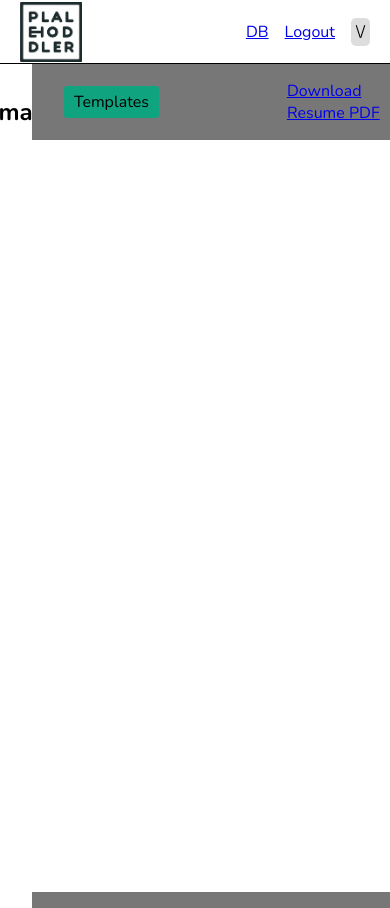
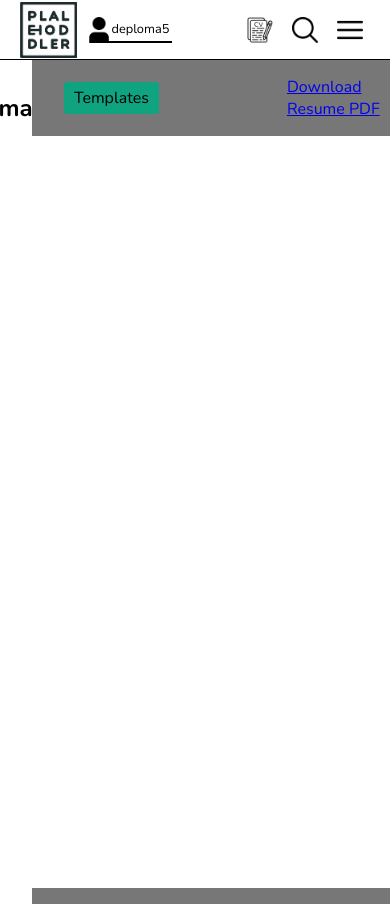
Before and after one commit to HaashimH1/pattern_resume, a Django app: page /dashboard/ in a window 390 px wide; the page is wider, and only the part inside the window is pictured. Run offline with Django 5.2, Linux system fonts and the light colour scheme; a user stored in the database is signed in; data comes from the database, SQL or seed files in the repository; parts of the project's set-up code (start-up, migrations or seed data) failed here and were passed over.

Commit message:
feat: styling and responsiveness to nav bar, side bar toggle for extra nav options

```diff
--- a/static/css/style.css
+++ b/static/css/style.css
@@ -330,7 +330,7 @@ input[type="text"]{
 
 .nav{
     width: 100%;
-    height: 64px;
+    height: 60px;
 }
 
 .nav-container{
@@ -352,20 +352,131 @@ input[type="text"]{
 }
 
 .nav-logo{
-    height: 60px;
+    height: 56px;
 }
-.nav-right-container{
+.nav-right-container, .nav-left-container{
     display: flex;
     flex-direction: row;
     align-items: center;
+    gap: 5px;
+}
+
+.extend-nav-button{
+    cursor: pointer;
+}
+
+.nav-button{
+    display: flex;
+    align-items: center;
+    justify-content: center;
+    text-decoration: none;
+    padding: 7px;
+    border-radius: 10px;
+    display: flex;
+    justify-content: center;
+    align-items: center;
+}
+
+.nav-button:hover{
+    background-color: #DDDDDD;
+
+    transition: all;
+    transition-duration: .3s;
+}
+
+.nav-icon-img{
+    height: 26px;
+}
+
+.profile-logged {
+    position: relative;
+    left: 4px;
+    z-index: 1; /* Ensures the icon is on top of the username div */
+}
+
+.nav-username-container{
+    display: flex;
+    flex-direction: row;
+    align-items: center;
+}
+
+.nav-username{
+    text-align: center;
+    padding: 3px;
+    border-bottom: 2px solid black;
+    font-size: .8em;
+    max-width: 100px;
+    overflow: hidden; /* Hide any overflowing content */
+    white-space: nowrap;
+    text-overflow: ellipsis; /* Add ellipsis (...) to indicate truncated text */
+}
+
+.side-menu-container{
+    display: flex;
+    flex-direction: column;
+    justify-content: flex-start;
+    align-items: flex-end;
+    width: 320px;
+    height: 100vh;
+    background-color: white;
+    padding: 1em;
+    position: absolute;
+    right: -320px;
+    top: 0;
+    display: none;
+    z-index: 11;
     gap: 1em;
 }
-.toggle-extend-nav-button{
+
+.close-side-menu-button{
     cursor: pointer;
-    text-align: center;
-    background-color: #DDDDDD;
-    border-radius: 5px;
-    padding: 3px 5px;
+    padding: 10px;
+    border-radius: 10px;
+    display: flex;
+    justify-content: center;
+    align-items: center;
+}
+
+.close-side-menu-button:hover{
+    background-color: #ffcccc;
+    transition: all;
+    transition-duration: .3s;
+}
+
+.side-section-container{
+    display: flex;
+    flex-direction: column;
+    align-items: flex-start;
+    justify-content: center;
+    width: 100%;
+    gap: 5px;
+}
+
+.side-sub-container{
+    display: flex;
+    flex-direction: row;
+    justify-content: flex-start;
+    align-items: center;
+    gap: 30px;
+    width: 100%;
+    border-radius: 10px;
+    padding: 10px;
+    text-decoration: none;
+    color: black;
+}
+
+.side-sub-container:hover{
+    background-color: #E5E5E5;
+    transition: all;
+    transition-duration: .3s;
+}
+
+.side-logout{
+    background-color: #ffEEEE;
+}
+
+.side-logout:hover{
+    background-color: #ffcccc;
 }
 
 .hero{
--- a/static/js/custom.js
+++ b/static/js/custom.js
@@ -1,4 +1,17 @@
 $(document).ready(function(){
+
+
+  function scalePreview() {
+    var $previewPage = $('.resume-preview-page');
+    var previewPageWidth = $previewPage.width();
+    var fontSize = previewPageWidth / 793 + 'em';
+    $previewPage.css('font-size', fontSize);
+}
+
+// Call the scalePreview function on page load and window resize
+scalePreview();
+$(window).resize(scalePreview);
+
 
   $('.subsection-header').on('click', function(){
     // Find the closest subsection container, then the form within it.
@@ -119,5 +132,30 @@ $('textarea').each(function() {
   autoResizeTextarea(this);
 });
 
+$(".extend-nav-button").on("click", function () {
+  // Show the background overlay with a fade-in effect
+  $(".background-overlay").removeClass("hidden").css("display", "block");
+
+  // Slide in the sidebar menu from right to left
+  $(".side-menu-container").css({
+       display: "flex", // Ensure the sidebar is visible
+  }).animate({right: "0"}, 200); // Slide in over 500ms;
+});
+
+$(".close-side-menu-button").on("click", function () {
+  // Show the background overlay with a fade-in effect
+  $(".background-overlay").addClass("hidden").css("display", "flex");
+
+  // Slide in the sidebar menu from right to left
+  $(".side-menu-container").css({
+       display: "none", // Ensure the sidebar is visible
+       right: "-320px"
+  });
+});
+
+
+
+
+
 
 });
--- a/users/templates/base.html
+++ b/users/templates/base.html
@@ -25,27 +25,85 @@
                     <img src="{% static 'images/placeholder.png' %}" alt="logo" class="nav-logo">
                 </a>
 
+                {% if user.is_authenticated %}
+                <div class="nav-username-container">
+                    <img src="{% static 'images/profile_icon.png' %}" class="nav-icon-img profile-logged">
+                    <p class="nav-username">{{ user.username }}</p>
+                </div>
+                {% endif %}
+
             </div>
             <div class="nav-right-container">
 
-                {% if user.is_authenticated %}
-                <a href="{% url 'dashboard' %}">DB</a>
-                <a href="{% url 'logout' %}">Logout</a>
-
-
+                {% if not user.is_authenticated %}
+                <a href="{% url 'account_login' %}" class="nav-button">
+                    <img src="{% static 'images/profile_icon.png' %}" class="nav-icon-img">
+                </a>
                 {% else %}
+                    {% if user.userstatus.has_purchased %}
+                    <a href="{% url 'dashboard' %}" class="nav-button">
+                        <img src="{% static 'images/edit_resume_icon.png' %}" class="nav-icon-img">
+                    </a>
+                    {% endif %}
                 {% endif %}
 
-                <div class="toggle-extend-nav-button">
-                    \/
+                <a href="{% url 'view_templates' %}" class="nav-button">
+                    <img src="{% static 'images/search_icon.png' %}" class="nav-icon-img">
+                </a>
+
+                <div class="nav-button extend-nav-button">
+                    <img src="{% static 'images/menu_burger_icon.png' %}" class="nav-icon-img">
                 </div>
 
             </div>
+        </nav>
 
-        </nav>
+        <div class="side-menu-container">
+
+            <div class="close-side-menu-button">
+                <img src="{% static 'images/cross_icon.png' %}" alt="close icon" class="nav-icon-img">
+            </div>
+
+            <div class="side-section-container">
+                <h3>Account</h3>
+                {% if not user.is_authenticated%}
+                <a href="{% url 'account_login' %}" class="side-sub-container">
+                    <img src="{% static 'images/profile_icon.png' %}" class="nav-icon-img">
+                    <p>Login / Register</p>
+                </a>
+                {% else %}
+                {% if user.userstatus.has_purchased %}
+                    <a href="{% url 'dashboard' %}" class="side-sub-container">
+                        <img src="{% static 'images/edit_resume_icon.png' %}" class="nav-icon-img">
+                        <p>Dashboard</p>
+                    </a>
+                {% endif %}
+                <a href="{% url 'view_templates' %}" class="side-sub-container">
+                    <img src="{% static 'images/profile_icon.png' %}" class="nav-icon-img">
+                    <p>Orders</p>
+                </a>
+
+                <a href="{% url 'logout' %}" class="side-sub-container side-logout">
+                    <img src="{% static 'images/profile_icon.png' %}" class="nav-icon-img">
+                    <p>Logout</p>
+                </a>
+                {% endif %}
+
+            </div>
+            <div class="side-section-container">
+                <h3>View</h3>
+                <a href="{% url 'view_templates' %}" class="side-sub-container">
+                    <img src="{% static 'images/search_icon.png' %}" class="nav-icon-img">
+                    <p>Templates</p>
+                </a>
+            </div>
+
+        </div>
     </header>
 
+    <main>
     {% block content %}{% endblock %}
+    </main>
 
 
 <!-- JavaScript -->
--- a/users/templates/dashboard.html
+++ b/users/templates/dashboard.html
@@ -161,7 +161,7 @@
                                         </div>
                                         <div class="resume-form-header-col">
                                             <label for="sub_desc">Description</label>
-                                            <textarea type="text" name="sub_desc" value="{{ sub.description }}" class="big-text-box">{{ sub.description }}</textarea>
+                                            <textarea type="text" name="sub_desc" value="{{ sub.description }}" class="big-text-box" rows="3">{{ sub.description }}</textarea>
                                         </div>
                                         <button type="submit" name="save_subsection">Save sub</button>
                                     </form>
```
Also changed, not shown: static/images/cross_icon.png (added), static/images/edit_resume_icon.png (added), static/images/menu_burger_icon.png (added), static/images/profile_icon.png (added), static/images/search_icon.png (added).
